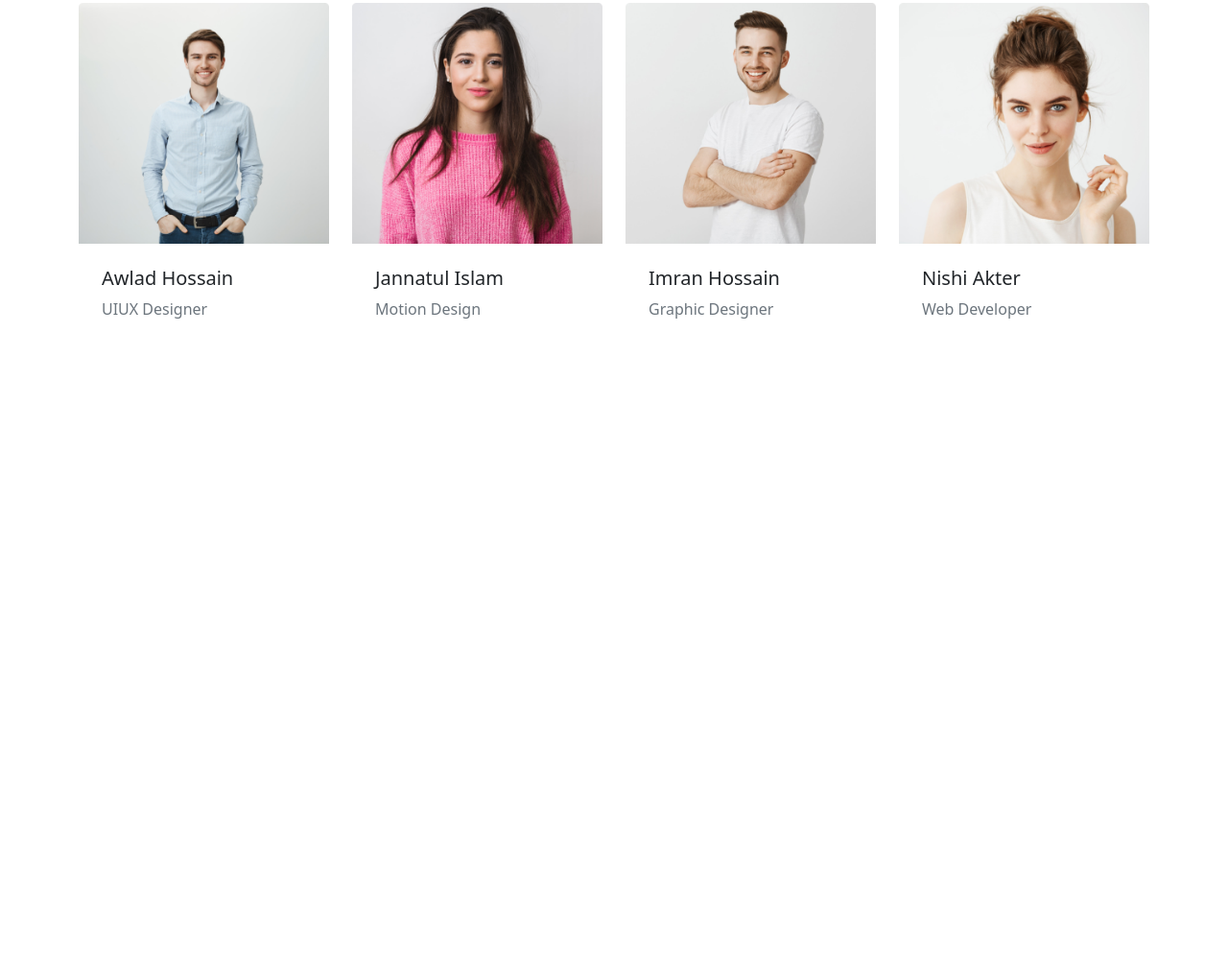
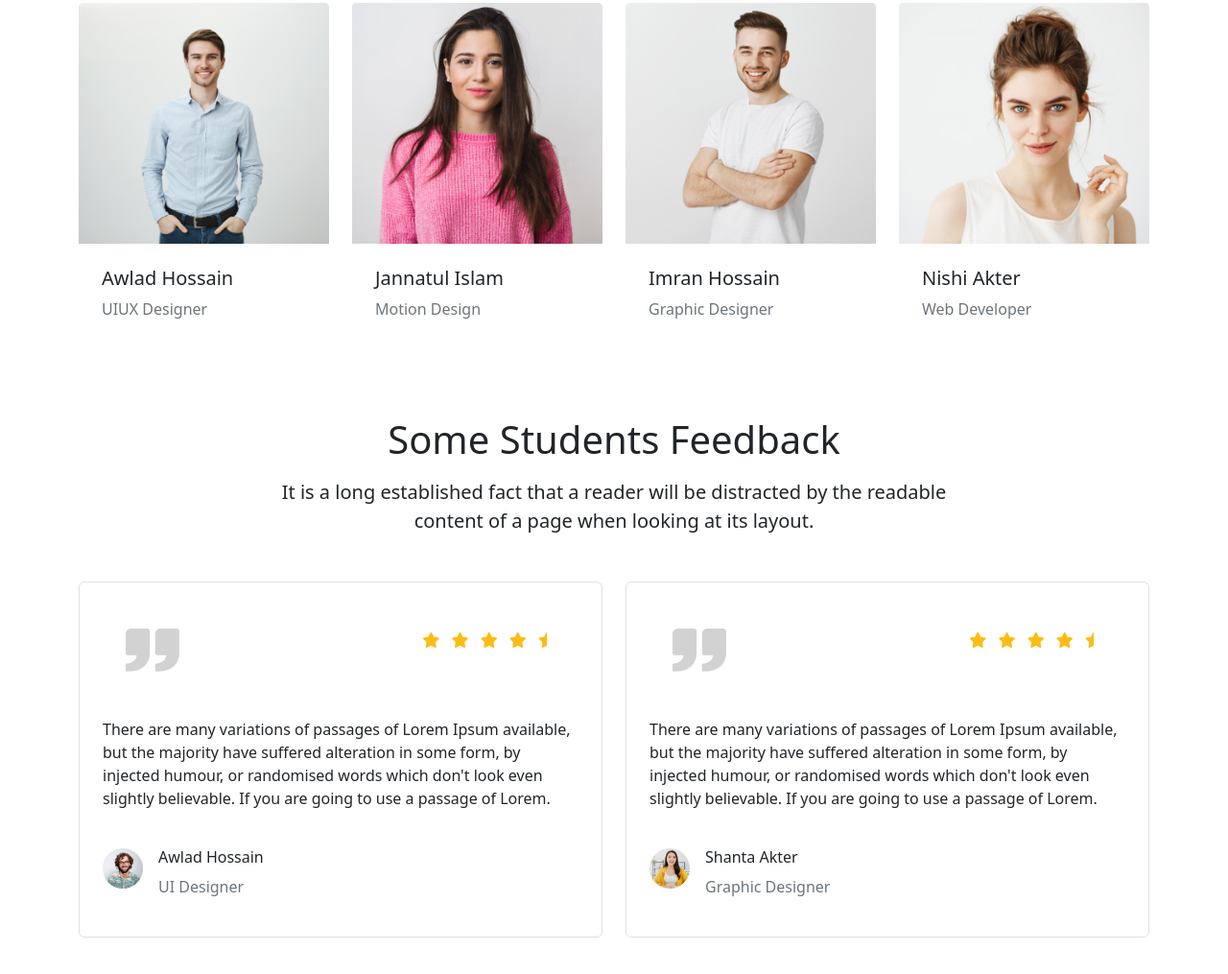
Before and after one commit to erfanuddin1/Erfan-Tech, a plain HTML site: page index.html in a window 1280 px wide. Shown: the part 2829-3844 px from the top of the page at 96% size. Before the commit the page ends 3263 px from the top, so only its background shows below. Drawn offline with nearby package versions, Linux system fonts and the light colour scheme.

Commit message:
fourth commit

```diff
--- a/index.html
+++ b/index.html
@@ -339,6 +339,71 @@
         </div>
     </section>
     <!-- students-section-end-here -->
+    <!-- Feedback-section-start-here -->
+    <section id="review-section">
+        <div class="container">
+            <div class="course-text d-flex justify-content-center pb-4">
+                <div class="text-center">
+                    <h1>Some Students Feedback</h1>
+                    <p class="lead py-2">It is a long established fact that a reader will be distracted by the readable
+                        content of a page when looking at its layout.</p>
+                </div>
+            </div>
+            <div class="row gx-md-4 gy-md-0 gy-4">
+                <div class="col-md-6">
+                    <div class=" border rounded p-4">
+                        <div class="d-flex justify-content-between p-4">
+                            <img src="images/comma.png" alt="">
+                            <ul class="list-unstyled list-inline">
+                                <li class="list-inline-item"><i class="fa-solid fa-star"></i></li>
+                                <li class="list-inline-item"><i class="fa-solid fa-star"></i></li>
+                                <li class="list-inline-item"><i class="fa-solid fa-star"></i></li>
+                                <li class="list-inline-item"><i class="fa-solid fa-star"></i></li>
+                                <li class="list-inline-item"><i class="fa-solid fa-star-half"></i></li>
+                            </ul>
+                        </div>
+                        <p class="py-4">There are many variations of passages of Lorem Ipsum available, but the majority
+                            have suffered alteration in some form, by injected humour, or randomised words which don't
+                            look
+                            even slightly believable. If you are going to use a passage of Lorem.</p>
+                        <div class="d-flex">
+                            <div><img class="img-fluid me-3" src="images/student/student-5.png" alt=""></div>
+                            <div>
+                                <h6>Awlad Hossain</h6>
+                                <p class="text-muted">UI Designer</p>
+                            </div>
+                        </div>
+                    </div>
+                </div>
+                <div class="col-md-6">
+                    <div class=" border rounded p-4">
+                        <div class="d-flex justify-content-between p-4">
+                            <img src="images/comma.png" alt="">
+                            <ul class="list-unstyled list-inline">
+                                <li class="list-inline-item"><i class="fa-solid fa-star"></i></li>
+                                <li class="list-inline-item"><i class="fa-solid fa-star"></i></li>
+                                <li class="list-inline-item"><i class="fa-solid fa-star"></i></li>
+                                <li class="list-inline-item"><i class="fa-solid fa-star"></i></li>
+                                <li class="list-inline-item"><i class="fa-solid fa-star-half"></i></li>
+                            </ul>
+                        </div>
+                        <p class="py-4">There are many variations of passages of Lorem Ipsum available, but the majority
+                            have suffered alteration in some form, by injected humour, or randomised words which don't
+                            look
+                            even slightly believable. If you are going to use a passage of Lorem.</p>
+                        <div class="d-flex">
+                            <div><img class="img-fluid me-3" src="images/student/student-6.png" alt=""></div>
+                            <div>
+                                <h6>Shanta Akter</h6>
+                                <p class="text-muted">Graphic Designer</p>
+                            </div>
+                        </div>
+                    </div>
+                </div>
+            </div>
+        </div>
+    </section>
+    <!-- Feedback-section-end-here -->
 
     <!---------- Javascript Cdn ------------->
     <script src="https://cdn.jsdelivr.net/npm/bootstrap@5.2.0/dist/js/bootstrap.bundle.min.js"
--- a/style.css
+++ b/style.css
@@ -45,44 +45,45 @@
 }
 
 /* style-for-review-section-start-here */
-/* #review-section {
+#review-section {
     margin-bottom: 80px;
-} */
+}
 
-/* .fa-solid,
+.fa-solid,
 .fa-star-half {
     color: rgb(253, 188, 22);
-} */
+}
 
 /* style-for-question-section-start-here */
-/* #question-section {
+#question-section {
     margin-bottom: 70px;
-} */
+}
 
 /* style-for-company-section-start-here */
-/* #company-section {
+#company-section {
     margin-bottom: 90px;
-} */
+}
 
-/* .company-name img {
+.company-name img {
     width: 100px;
-} */
+}
 
 /* style-for-footer-section-start-here */
-/* .social-icon a {
+.social-icon a {
     color: white;
     font-size: 28px;
     margin: 0 20px;
-} */
-/* .fa-brands:hover {
+}
+
+.fa-brands:hover {
     transform: translateY(-5px);
     transition: transform 0.2s ease-out;
-} */
+}
 
-/* .footer-hr {
+.footer-hr {
     width: 2px;
     height: 15px;
     margin: auto 8px;
-} */
+}
 
 /*-------------- comment end------------------ */
```
